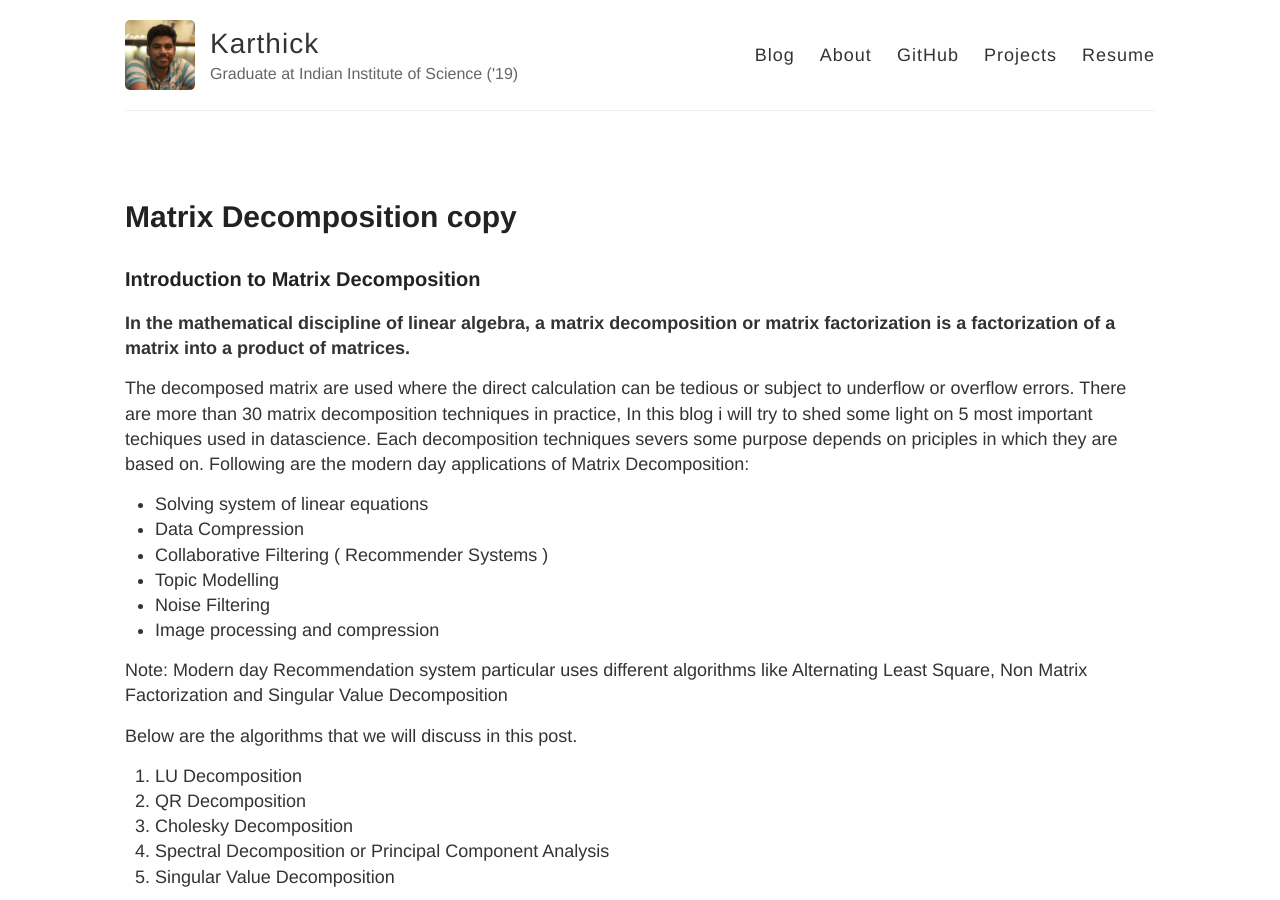
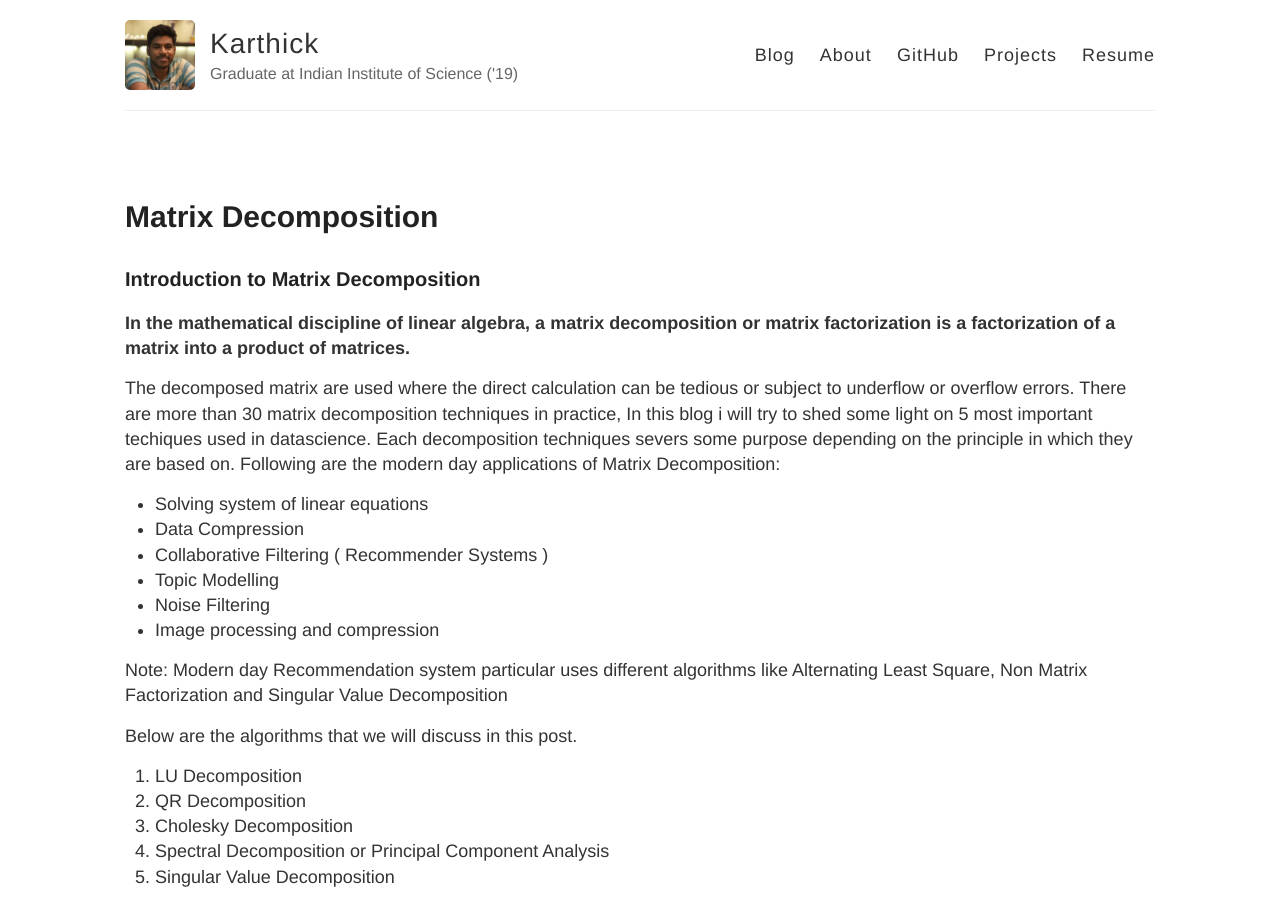
Before and after one commit to SR1608/karthickrajas.github.io, a Jekyll site: the page built from _posts/2019-01-02-Matrix-Decomposition.md, in a window 1280 px wide and 900 px high. Built offline with Jekyll 4.4.1, drawn with Linux system fonts in a browser that asks for light colours; comment, search, counter and statistics services are not loaded.

Commit message:
Updating posts1

```diff
--- a/_posts/2019-01-02-Matrix-Decomposition - Copy.md
+++ b/_posts/2019-01-02-Matrix-Decomposition.md
@@ -10,7 +10,7 @@ images:
 **In the mathematical discipline of linear algebra, a matrix decomposition or matrix factorization is a factorization of a matrix into a product of matrices.**
 
 The decomposed matrix are used where the direct calculation can be tedious or subject to underflow or overflow errors.
-There are more than 30 matrix decomposition techniques in practice, In this blog i will try to shed some light on 5 most important techiques used in datascience. Each decomposition techniques severs some purpose depends on priciples in which they are based on. Following are the modern day applications of Matrix Decomposition:
+There are more than 30 matrix decomposition techniques in practice, In this blog i will try to shed some light on 5 most important techiques used in datascience. Each decomposition techniques severs some purpose depending on the principle in which they are based on. Following are the modern day applications of Matrix Decomposition:
 
 * Solving system of linear equations
 * Data Compression
```
